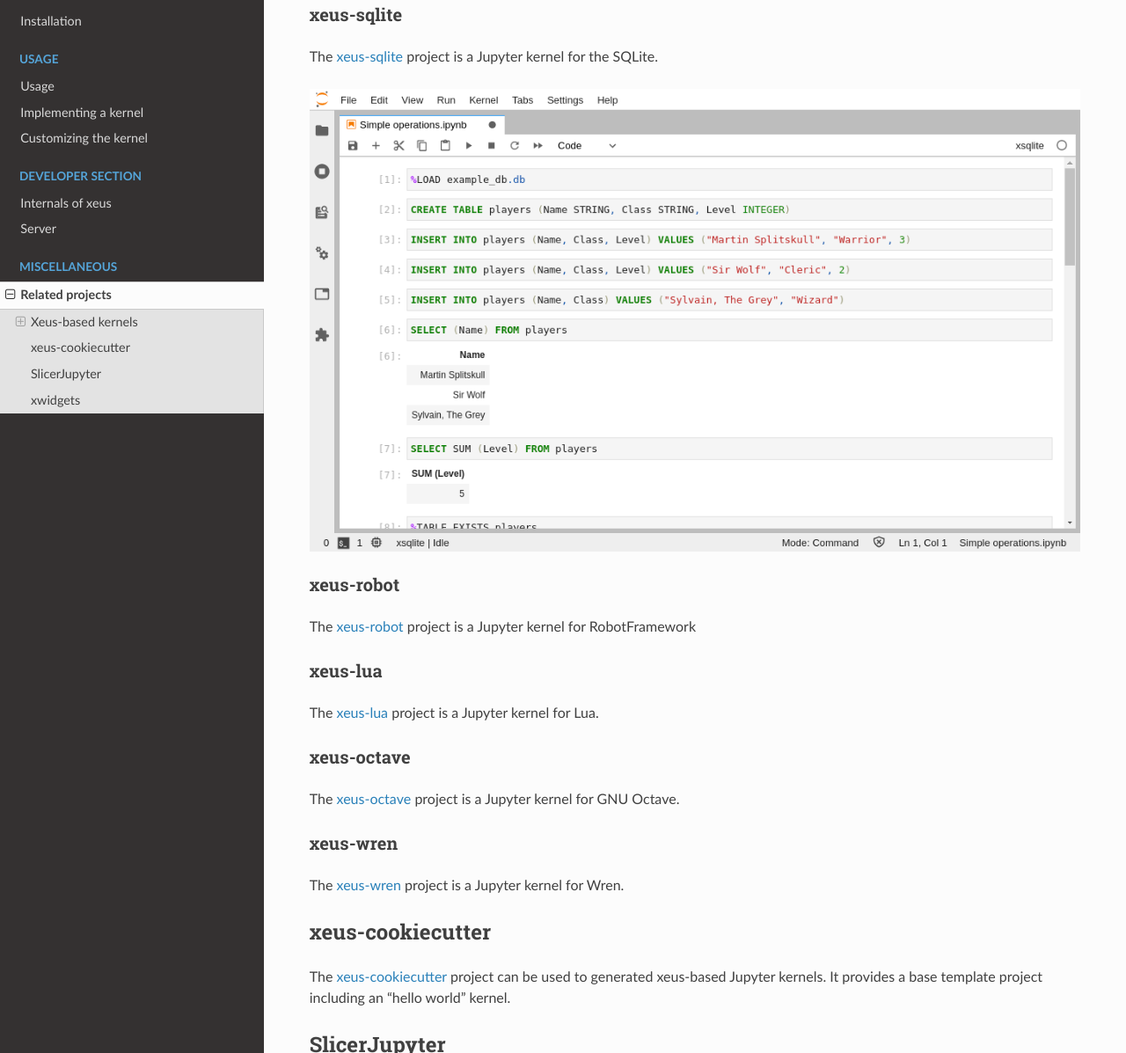
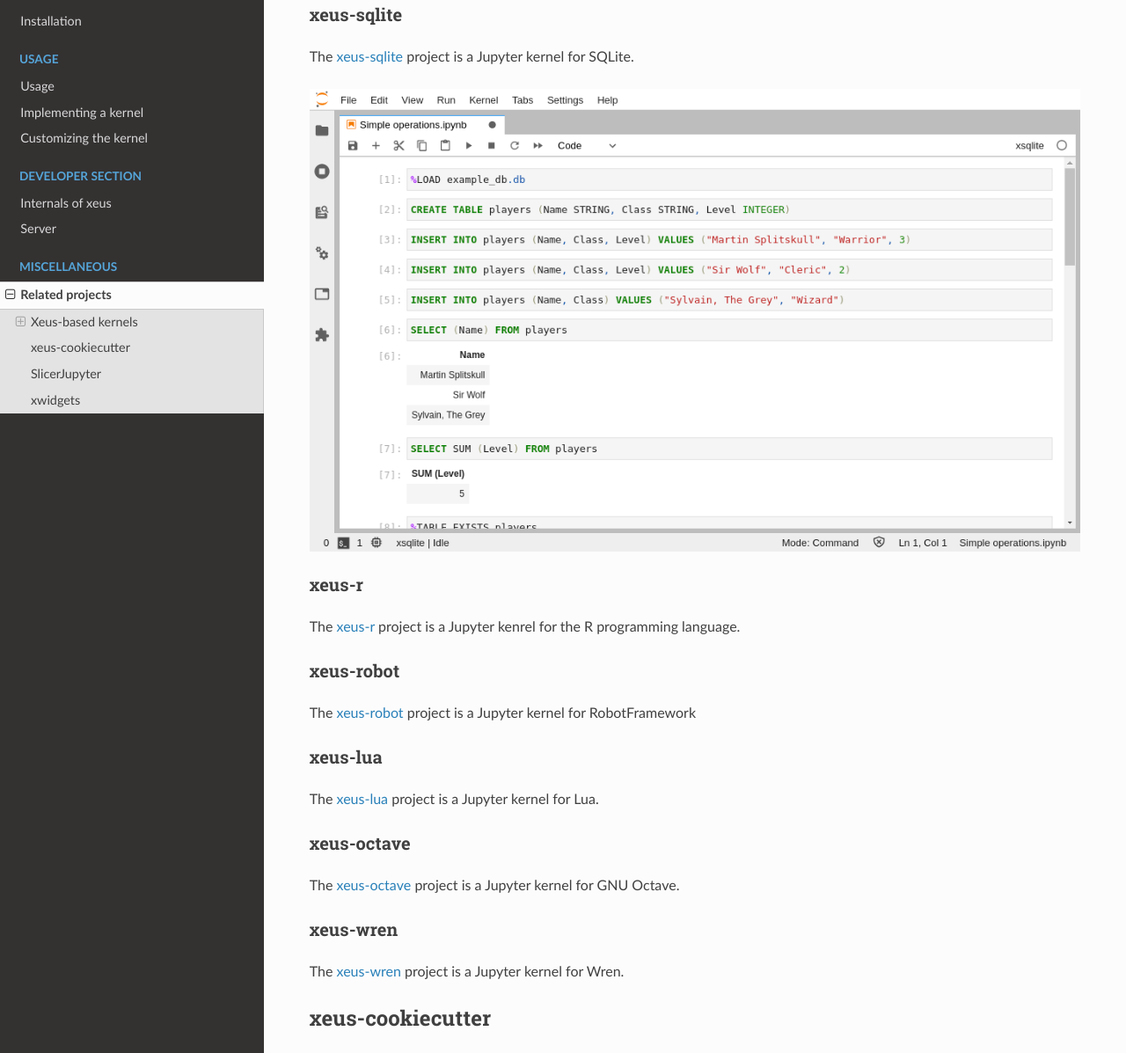
Before and after one commit to jupyter-xeus/xeus, a Sphinx documentation site: the page built from docs/source/related.rst, in a window 1280 px wide and 1400 px high, scrolled down 1574 px. Shown: the part 203-1400 px from the top of the window at 88% size. Built offline with Sphinx 7.4.7 and the Read the Docs theme 3.1.0, drawn with Linux system fonts in a browser that asks for light colours.

Commit message:
Added xeus-r to xeus related projects (#438)
Fix #435

```diff
--- a/docs/source/related.rst
+++ b/docs/source/related.rst
@@ -40,10 +40,15 @@
 xeus-sqlite
 ~~~~~~~~~~~
 
-The `xeus-sqlite`_ project is a Jupyter kernel for the SQLite.
+The `xeus-sqlite`_ project is a Jupyter kernel for SQLite.
 
 .. image:: xeus-sqlite-screenshot.png
    :alt: xeus-sqlite screenshot
+
+xeus-r
+~~~~~~
+
+The `xeus-r`_ project is a Jupyter kenrel for the R programming language.
 
 xeus-robot
 ~~~~~~~~~~
@@ -94,6 +99,7 @@
 .. _xeus-cling: https://github.com/jupyter-xeus/xeus-cling
 .. _xeus-python: https://github.com/jupyter-xeus/xeus-python
 .. _xeus-sqlite: https://github.com/jupyter-xeus/xeus-sqlite
+.. _xeus-r: https://github.com/jupyter-xeus/xeus-r
 .. _xeus-sql: https://github.com/jupyter-xeus/xeus-sql
 .. _xeus-robot: https://github.com/jupyter-xeus/xeus-robot
 .. _xeus-lua: https://github.com/jupyter-xeus/xeus-lua
```
Also changed, not shown: 1 other file.
